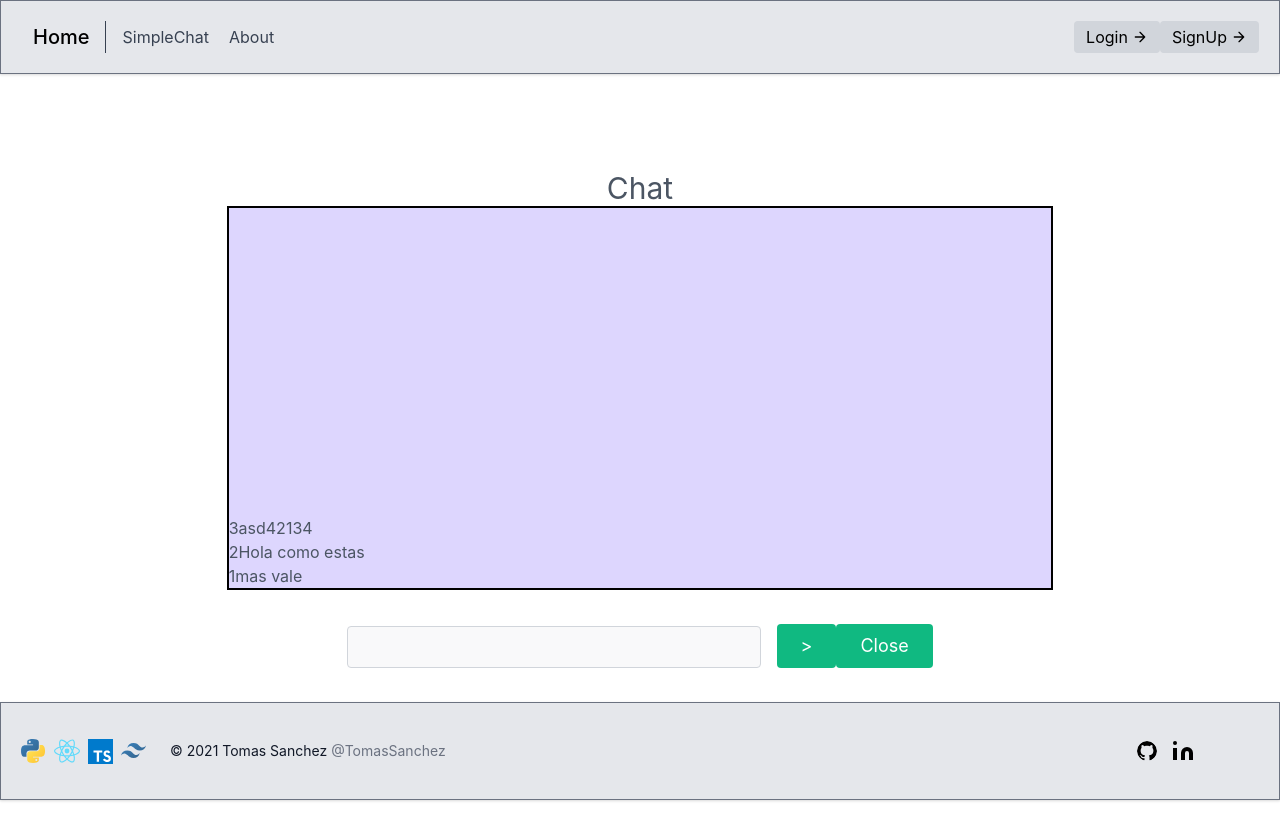
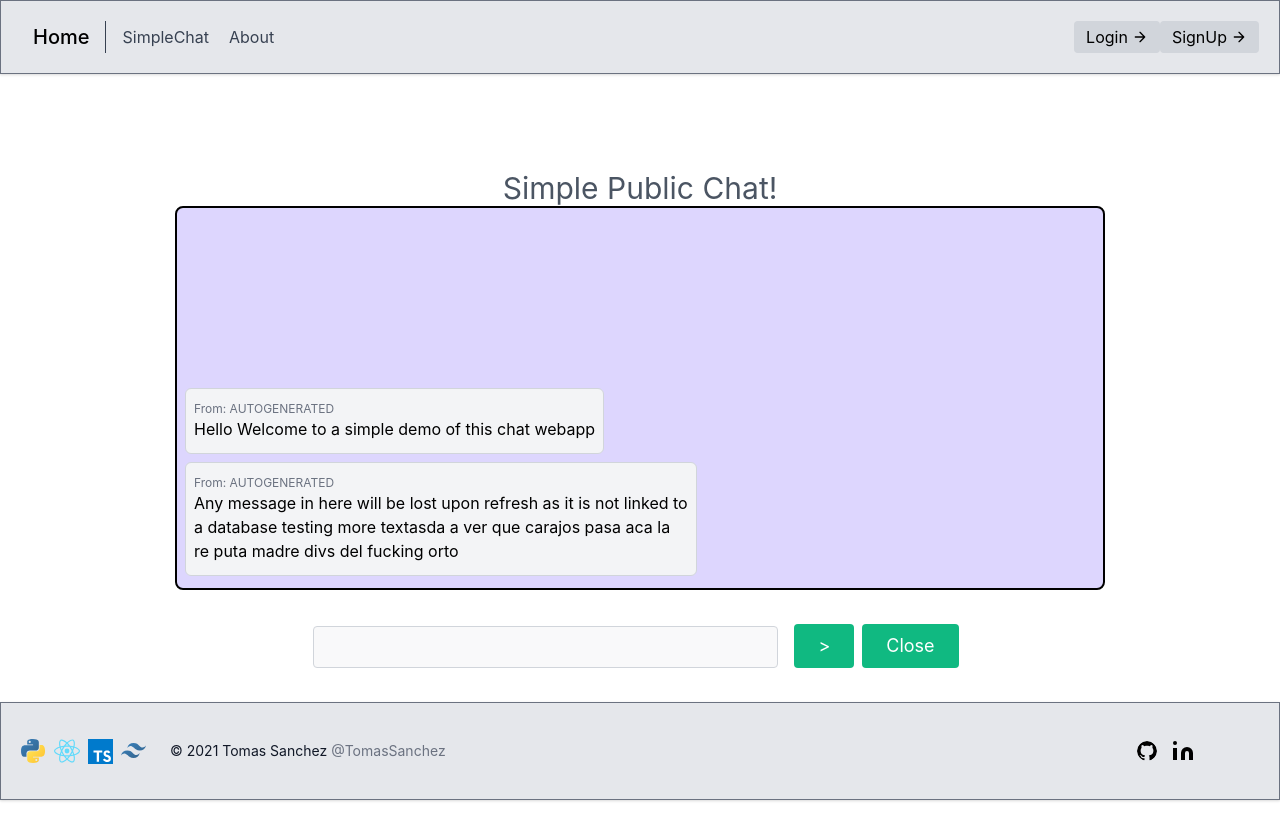
Before and after one commit to TomasSanchez/Django_ChatApp, a React (Create React App) app in the folder frontend/: page /chat/public in a window 1280 px wide. Built offline with nearby package versions, Linux system fonts and the light colour scheme; no server answers.

Commit message:
1.3
Functioning public chatroom for anyone to join without login

```diff
--- a/frontend/src/App.tsx
+++ b/frontend/src/App.tsx
@@ -7,7 +7,7 @@ const App = () => {
 
 	return (
 		<div>
-			<section className='text-gray-600 body-font relative xl:mt-16 my-5 rounded-lg border border-gray-300 shadow-xl mx-5 bg-gray-100 sm:mx-96'>
+			<section className='text-gray-600 body-font relative xl:mt-16 my-5 rounded-lg border border-gray-300 shadow-xl mx-5 bg-gray-100 sm:mx-20 md:mx-40 xl:mx-96'>
 				<div className=' px-5 py-8 sm:py-24 mx-auto'>
 					<div className='flex flex-col text-center w-full mb-12'>
 						<h1 className='sm:text-3xl text-2xl font-medium title-font mb-4 text-gray-900'>
@@ -49,7 +49,7 @@ const App = () => {
 							<div className='p-2 w-full flex justify-center'>
 								<div className='inline-flex bg-green-500 hover:bg-green-600 rounded'>
 									<a
-										href={`/chat/public/${annonName}`}
+										href={`/chat/public?display_name=${annonName}`}
 										className='flex mx-auto text-white  border-0 py-2 px-4 focus:outline-none text-lg'>
 										Enter public room
 									</a>
--- a/frontend/src/Chat.tsx
+++ b/frontend/src/Chat.tsx
@@ -8,15 +8,16 @@ const Chat = () => {
 	const [input, setInput] = useState<string>("");
 	const [client, setClient] = useState<W3CWebSocket>();
 	const { id } = useParams<{ id: string }>();
-	const [messages, setMessages] = useState([
-		{ text: "1mas vale", author: "" },
-		{ text: "2Hola como estas", author: "" },
-		{ text: "3asd42134", author: "" },
-	]);
+	// const [messages, setMessages] = useState([
+	// 	{ text: "1mas vale", author: "" },
+	// 	{ text: "2Hola como estas", author: "" },
+	// 	{ text: "3asd42134", author: "" },
+	// ]);
 
 	useEffect(() => {
 		const client = new W3CWebSocket(`ws://127.0.0.1:8000/ws/chat/private/${id}/`);
 		setClient(client);
+		// eslint-disable-next-line
 	}, []);
 
 	if (!isLogedIn) {
@@ -54,11 +55,11 @@ const Chat = () => {
 						<h2 className='text-3xl'>Chat</h2>
 					</div>
 					<div className='w-full md:w-2/3 flex flex-col mb-16 items-center text-center'>
-						<div className='sm:h-96 bg-purple-200 border-2 border-black flex-col-reverse overflow-y-scroll flex w-full h-96'>
+						{/* <div className='sm:h-96 bg-purple-200 border-2 border-black flex-col-reverse overflow-y-scroll flex w-full h-96'>
 							{messages.map((message: any) => (
 								<div className='flex items-start'>{message.text}</div>
 							))}
-						</div>
+						</div> */}
 						<div className='flex w-full justify-center items-end'>
 							<div className='relative mr-4 lg:w-full xl:w-1/2 w-2/4 md:w-full text-left mt-9'>
 								<input
--- a/frontend/src/SimpleChat.tsx
+++ b/frontend/src/SimpleChat.tsx
@@ -1,77 +1,104 @@
-import { useEffect, useState } from "react";
-// import WebSocketClient from 'websocket'
-// var WebSocketClient = require("websocket").client;
+import { SyntheticEvent, useEffect, useState } from "react";
 import { w3cwebsocket as W3CWebSocket } from "websocket";
+import { useLocation } from "react-router-dom";
 
 const SimpleChat = () => {
 	const [input, setInput] = useState("");
+	const [disabled, setDisabled] = useState(false);
+	const [messages, setMessages] = useState([
+		{
+			key: 2,
+			text: "Any message in here will be lost upon refresh as it is not linked to a database testing more textasda a ver que carajos pasa aca la re puta madre divs del fucking orto",
+			author: "AUTOGENERATED",
+		},
+		{ key: 1, text: "Hello Welcome to a simple demo of this chat webapp", author: "AUTOGENERATED" },
+	]);
+	const [keyNmbr, setKeyNmbr] = useState(3);
+	const [client, setClient] = useState<W3CWebSocket>();
+	const search = useLocation().search;
+	const displayName = new URLSearchParams(search).get("display_name");
 
-	// client.onopen = () => {
-	// 	console.log("OPEN, WebSocket Client Connectedasdasdasd");
-	// };
-	// client.onmessage = (message) => {
-	// 	console.log("message:", message);
-	// };
-	// client.onerror = (error) => {
-	// 	console.error("error:", error);
-	// };
-	// client.onclose = (message) => {
-	// 	console.log("close:", message);
-	// };
+	const updateMessages = (message: any) => {
+		setMessages((prevMessages) => [message, ...prevMessages]);
+		setKeyNmbr((prev) => prev + 1);
+	};
 
-	const handleSubmit = (text: string) => {
-		// client.send(JSON.stringify({ message: text }));
-		setInput("");
+	if (client) {
+		client.onopen = () => {
+			console.log("OPEN, WebSocket Client Connected");
+		};
+		client.onmessage = (message) => {
+			const data = JSON.parse(message.data as string);
+			const messageData = { key: keyNmbr, text: data.message, author: data.from };
+			updateMessages(messageData);
+		};
+		client.onerror = (error) => {
+			console.error("error:", error);
+		};
+		client.onclose = (message) => {
+			console.log("close:", message);
+		};
+	}
+
+	const handleKeyDown = (e: React.KeyboardEvent<HTMLDivElement>) => {
+		if (e.key === "Enter") {
+			handleSubmit();
+		}
+	};
+
+	const handleEnable = () => {
+		setTimeout(() => {
+			console.log("AntiSpam!");
+			setDisabled((prev) => !prev);
+		}, 2000);
+	};
+
+	const handleSubmit = () => {
+		if (input.length > 0) {
+			client!.send(JSON.stringify({ message: input, from: displayName }));
+			setInput("");
+			setDisabled((prev) => !prev);
+			handleEnable();
+		}
 	};
 
 	const handleClose = () => {
-		// client.close();
+		client!.close();
 	};
 
-	const messages: any = [
-		{ text: "1mas vale", author: "" },
-		{ text: "2Hola como estas", author: "" },
-		{ text: "3asd42134", author: "" },
-		{ text: "4asd1", author: "" },
-		{ text: "4asd1", author: "" },
-		{ text: "4asd1", author: "" },
-		{ text: "4asd1", author: "" },
-		{ text: "4asd1", author: "" },
-		{ text: "4asd1", author: "" },
-		{ text: "4asd1", author: "" },
-		{ text: "4asd1", author: "" },
-		{ text: "4asd1", author: "" },
-		{ text: "4asd1", author: "" },
-		{ text: "4asd1", author: "" },
-		{ text: "4asd1", author: "" },
-		{ text: "4asd1", author: "" },
-		{ text: "4asd1", author: "" },
-		{ text: "4asd1", author: "" },
-		{ text: "4asd1", author: "" },
-		{ text: "4asd1", author: "" },
-		{ text: "4asd1", author: "" },
-		{ text: "4asd1", author: "" },
-		{ text: "4asd1", author: "" },
-	];
-
-	// useEffect(() => {
-	// 	let client = new W3CWebSocket("ws://127.0.0.1:8000/ws/chat/roomadasdas4/");
-	// 	client.onopen = () => {
-	// 		console.log("OPEN, WebSocket Client Connected");
-	// 	};
-	// }, []);
+	useEffect(() => {
+		const client = new W3CWebSocket("ws://127.0.0.1:8000/ws/chat/public/publicroom/");
+		setClient(client);
+		// eslint-disable-next-line
+	}, []);
 
 	return (
 		<div>
 			<section className='text-gray-600 body-font'>
-				<div className='container mx-auto flex flex-col px-5 py-24 justify-center items-center'>
+				<div className='container mx-auto flex flex-col px-5 sm:py-24 py-5 justify-center items-center'>
 					<div className='text-left flex justify-start '>
-						<h2 className='text-3xl'>Chat</h2>
+						<h2 className='text-3xl'>Simple Public Chat!</h2>
 					</div>
-					<div className='w-full md:w-2/3 flex flex-col mb-16 items-center text-center'>
-						<div className='sm:h-96 bg-purple-200 border-2 border-black flex-col-reverse overflow-y-scroll flex w-full h-96'>
+					<div className='w-full md:w-3/4 flex mb-16 flex-col'>
+						<div className='sm:h-96 bg-purple-200 border-2 border-black flex-col-reverse rounded-lg overflow-y-auto w-full flex h-96 pb-2'>
 							{messages.map((message: any) => (
-								<div className='flex items-start'>{message.text}</div>
+								<div
+									key={message.key}
+									className={`flex flex-grow-1 ${
+										message.author === displayName ? "justify-end " : "justify-start"
+									}`}>
+									<div
+										className={`mx-2 my-1 items-start px-2 py-3 rounded-md border max-w-sm sm:max-w-lg flex-grow-0 ${
+											message.author === displayName
+												? "bg-gray-200 border-gray-400"
+												: "bg-gray-100"
+										} border-gray-300  min-w-0 text-left shadow-xs`}>
+										<p className='text-xs text-gray-500'>
+											{message.author !== displayName && "From: " + message.author}
+										</p>
+										<p className='text-black'>{message.text}</p>
+									</div>
+								</div>
 							))}
 						</div>
 						<div className='flex w-full justify-center items-end'>
@@ -83,16 +110,19 @@ const SimpleChat = () => {
 									className='w-full bg-gray-100 bg-opacity-50 rounded focus:ring-2 focus:ring-green-200 focus:bg-transparent border border-gray-300 focus:border-green-500 text-base outline-none text-gray-700 py-1 px-3 leading-8 transition-colors duration-200 ease-in-out'
 									value={input}
 									onChange={(e) => setInput(e.target.value)}
+									onKeyDown={handleKeyDown}
+									disabled={disabled}
 								/>
 							</div>
 							<button
-								onClick={() => handleSubmit(input)}
+								disabled={disabled}
+								onClick={handleSubmit}
 								className='inline-flex text-white bg-green-500 border-0 py-2 px-6 focus:outline-none hover:bg-green-600 rounded text-lg'>
 								{">"}
 							</button>
 							<button
 								onClick={() => handleClose()}
-								className='inline-flex text-white bg-green-500 border-0 py-2 px-6 focus:outline-none hover:bg-green-600 rounded text-lg'>
+								className='inline-flex text-white mx-2 bg-green-500 border-0 py-2 px-6 focus:outline-none hover:bg-green-600 rounded text-lg'>
 								Close
 							</button>
 						</div>
--- a/frontend/src/index.tsx
+++ b/frontend/src/index.tsx
@@ -17,8 +17,8 @@ ReactDOM.render(
 		<Router>
 			<Switch>
 				<Route exact path='/' component={App} />
+				<Route exact path='/chat/public' component={SimpleChat} />
 				<Route exact path='/chat/:id' component={Chat} />
-				<Route exact path='/simplechat' component={SimpleChat} />
 				<Route exact path='/login' component={Login} />
 				<Route exact path='/signup' component={Signup} />
 				<Route exact path='/about' component={About} />
--- a/frontend/src/styles/index.css
+++ b/frontend/src/styles/index.css
@@ -33,6 +33,7 @@ code {
 /* Track */
 ::-webkit-scrollbar-track {
 	background: #495057;
+	/* FFFFF */
 }
 
 /* Handle */
```
Also changed, not shown: 2 other files (tests, documents, lock files or other folders).
